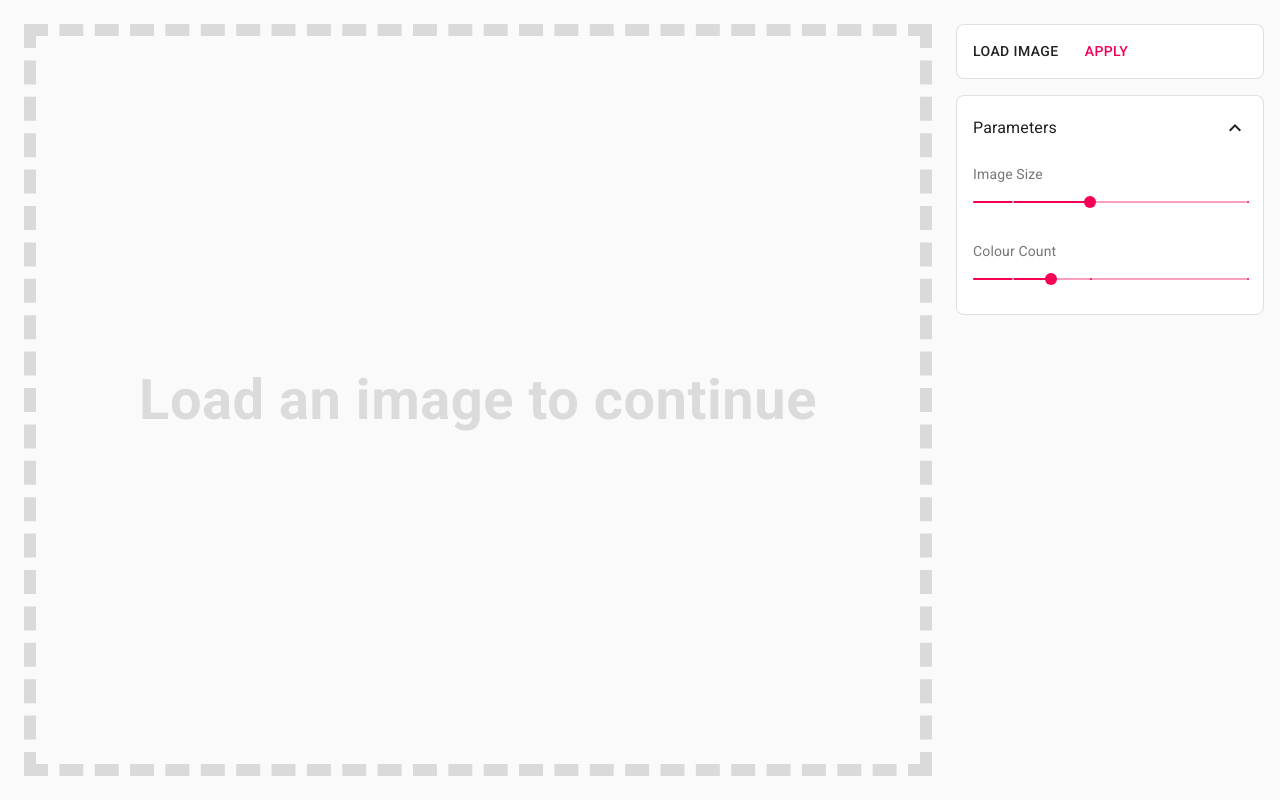
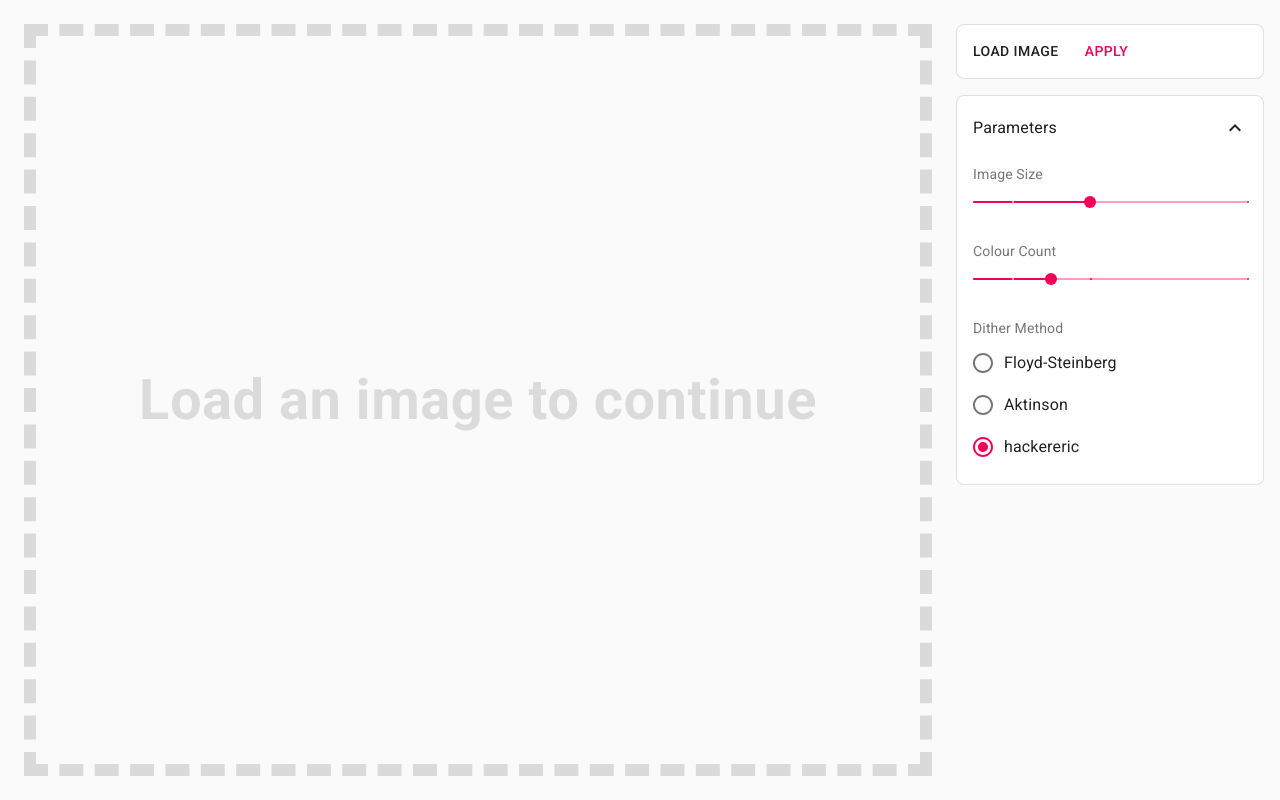
Before and after one commit to hack3ric/pixelate, a Next.js app: page / in a window 1280 px wide. Built offline with nearby package versions, Linux system fonts and the light colour scheme.

Commit message:
Add dither parameter

```diff
--- a/src/components/App.tsx
+++ b/src/components/App.tsx
@@ -10,6 +10,7 @@ import * as DitherMethods from "../image/dither";
 import SidebarPaper from "./SidebarPaper";
 import Head from "next/head";
 import Parameters from "./Parameters";
+import { DitherMethodPreset } from "../image/dither";
 
 const drawerWidth = 340;
 
@@ -57,6 +58,7 @@ export default function App() {
 
   const [size, setSize] = useState(512);
   const [colorCount, setColorCount] = useState(24);
+  const [dither, setDither] = useState<DitherMethodPreset>("Eric");
 
   useEffect(() => {
     const worker = new Worker(new URL("../image/worker.ts", import.meta.url), { type: "module" });
@@ -81,7 +83,7 @@ export default function App() {
     }
 
     setGenerating(true);
-    const output = await imageWorker.current.apply(inputData, size, colorCount, DitherMethods.FloydSteinberg);
+    const output = await imageWorker.current.apply(inputData, size, colorCount, DitherMethods[dither]);
     console.log(output);
     setOutputData(output);
     setGenerating(false);
@@ -109,6 +111,7 @@ export default function App() {
     <Parameters
       size={size} onSizeChange={setSize}
       colorCount={colorCount} onColorCountChange={setColorCount}
+      dither={dither} onDitherChange={setDither}
     />
   </>;
 
--- a/src/components/Parameters.tsx
+++ b/src/components/Parameters.tsx
@@ -1,6 +1,7 @@
-import { Collapse, createStyles, List, ListItem, ListItemText, makeStyles, Slider } from "@material-ui/core";
+import { Collapse, createStyles, FormControlLabel, List, ListItem, ListItemText, makeStyles, RadioGroup, Slider, Radio } from "@material-ui/core";
 import { ExpandLess, ExpandMore } from "@material-ui/icons";
 import React, { useState } from "react";
+import { DitherMethodPreset } from "../image/dither";
 import SidebarPaper from "./SidebarPaper";
 
 const useStyles = makeStyles(theme => createStyles({
@@ -14,6 +15,8 @@ export interface ParametersProps {
   onSizeChange: (newValue: number) => void;
   colorCount: number,
   onColorCountChange: (newValue: number) => void;
+  dither: DitherMethodPreset,
+  onDitherChange: (newValue: DitherMethodPreset) => void;
 }
 
 function ParameterText(props: { children?: React.ReactNode }) {
@@ -63,6 +66,14 @@ export default function Parameters(props: ParametersProps) {
               onChange={(_e, newValue) => props.onColorCountChange(newValue as number)}
             />
           </ListItem>
+          <ListItem className={styles.parameter}>
+            <ParameterText>Dither Method</ParameterText>
+            <RadioGroup value={props.dither} onChange={(_e, newValue) => props.onDitherChange(newValue as DitherMethodPreset)}>
+              <FormControlLabel value="FloydSteinberg" control={<Radio />} label="Floyd-Steinberg" />
+              <FormControlLabel value="Aktinson" control={<Radio />} label="Aktinson" />
+              <FormControlLabel value="Eric" control={<Radio />} label="hackereric" />
+            </RadioGroup>
+          </ListItem>
         </Collapse>
       </List>
     </SidebarPaper>
--- a/src/image/dither.ts
+++ b/src/image/dither.ts
@@ -1,3 +1,8 @@
+export type DitherMethodPreset =
+  | "FloydSteinberg"
+  | "Aktinson"
+  | "Eric";
+
 export type DitherMethod = [number, number, number][];
 
 export const None: DitherMethod = [];
```
